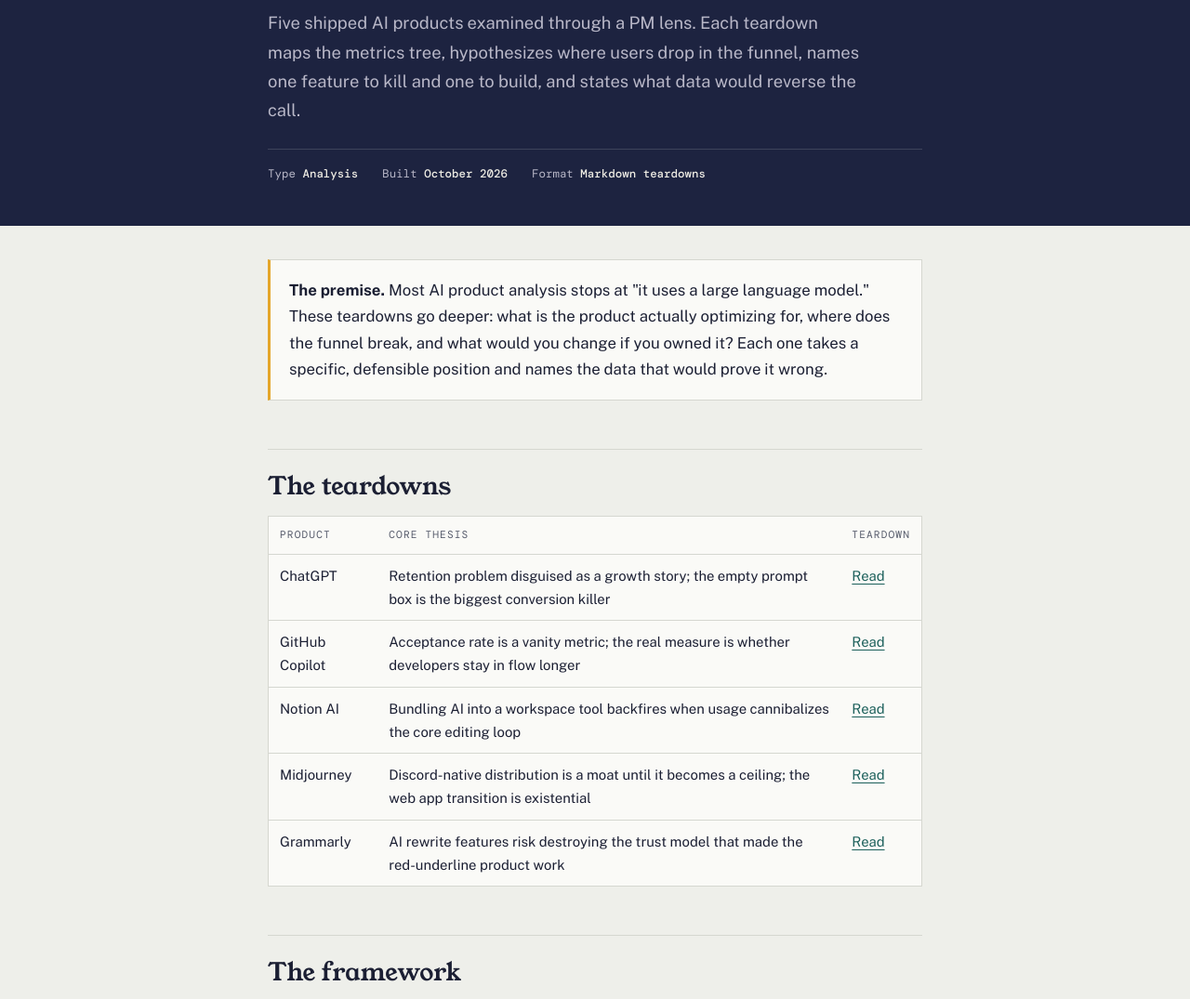
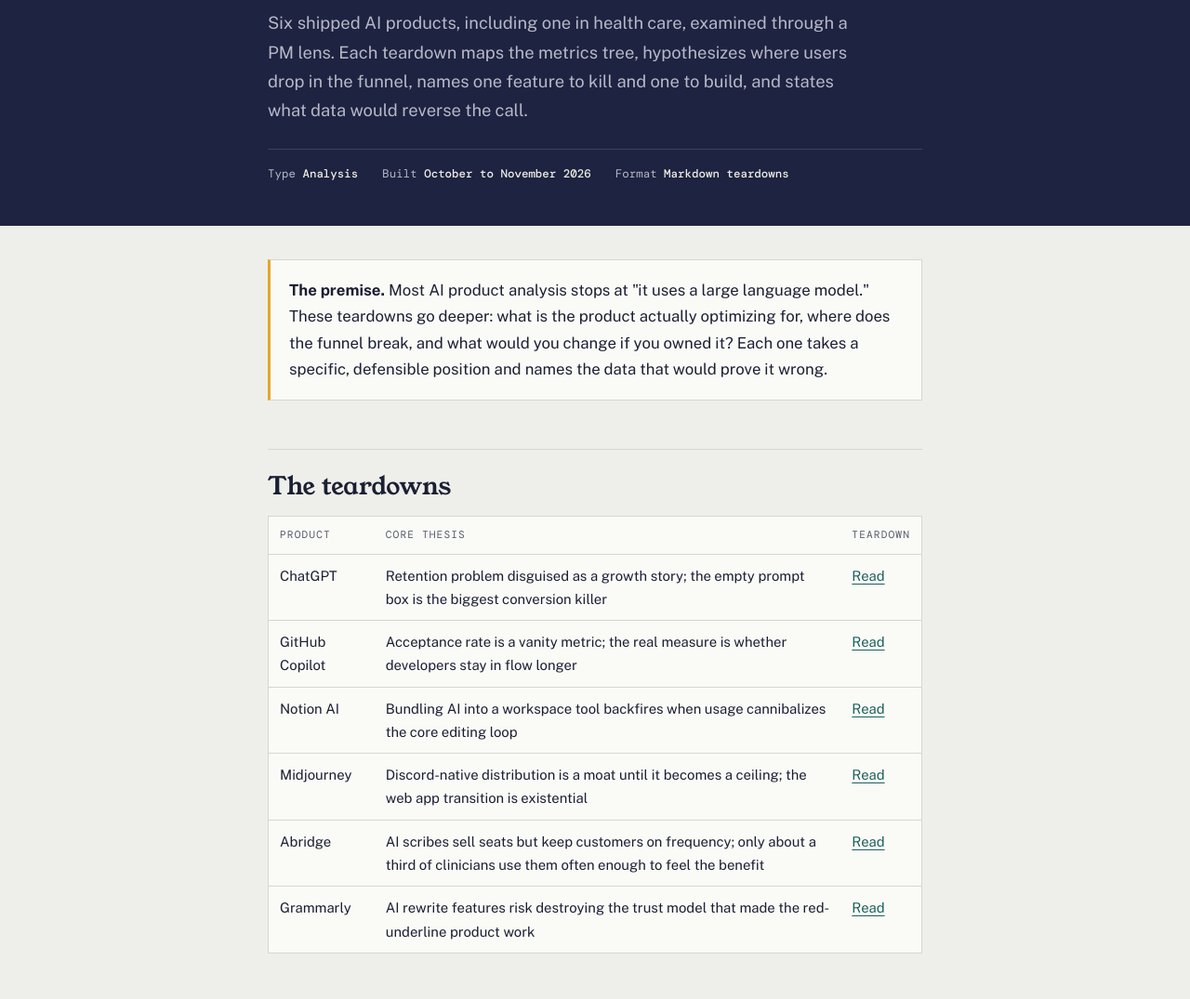
Before and after one commit to AOSMANI123/Aosmani123.github.io, a plain HTML site: page projects/ai-teardowns/index.html in a window 1280 px wide. Shown: the part 219-1294 px from the top of the page at 93% size. Drawn offline with nearby package versions, Linux system fonts and the light colour scheme.

Commit message:
Add a sixth teardown: Abridge
The first health care product in the set, built from public studies.
Updates the teardowns page, changelog, README and homepage card.

Co-Authored-By: Claude Opus 5.5 <noreply@anthropic.com>

```diff
--- a/projects/ai-teardowns/index.html
+++ b/projects/ai-teardowns/index.html
@@ -4,7 +4,7 @@
 <meta charset="UTF-8">
 <meta name="viewport" content="width=device-width, initial-scale=1.0">
 <title>AI Product Teardowns</title>
-<meta name="description" content="Five teardowns of shipped AI products through a PM lens: metrics trees, funnel analysis, and specific feature recommendations. Independent work by Atif Osmani.">
+<meta name="description" content="Six teardowns of shipped AI products through a PM lens: metrics trees, funnel analysis, and specific feature recommendations. Independent work by Atif Osmani.">
 <link rel="preconnect" href="https://fonts.googleapis.com">
 <link rel="preconnect" href="https://fonts.gstatic.com" crossorigin>
 <link href="https://fonts.googleapis.com/css2?family=Young+Serif&family=Public+Sans:ital,wght@0,400;0,600;0,700;1,400&family=DM+Mono:wght@400;500&display=swap" rel="stylesheet">
@@ -17,8 +17,8 @@
     <header class="head">
       <span class="label">Product thinking &middot; Analysis</span>
       <h1>AI product teardowns</h1>
-      <p>Five shipped AI products examined through a PM lens. Each teardown maps the metrics tree, hypothesizes where users drop in the funnel, names one feature to kill and one to build, and states what data would reverse the call.</p>
-      <div class="meta"><span>Type <b>Analysis</b></span><span>Built <b>October 2026</b></span><span>Format <b>Markdown teardowns</b></span></div>
+      <p>Six shipped AI products, including one in health care, examined through a PM lens. Each teardown maps the metrics tree, hypothesizes where users drop in the funnel, names one feature to kill and one to build, and states what data would reverse the call.</p>
+      <div class="meta"><span>Type <b>Analysis</b></span><span>Built <b>October to November 2026</b></span><span>Format <b>Markdown teardowns</b></span></div>
     </header>
   </div>
 </div>
@@ -34,6 +34,7 @@
       <tr><td>GitHub Copilot</td><td>Acceptance rate is a vanity metric; the real measure is whether developers stay in flow longer</td><td><a href="teardown-copilot.md">Read</a></td></tr>
       <tr><td>Notion AI</td><td>Bundling AI into a workspace tool backfires when usage cannibalizes the core editing loop</td><td><a href="teardown-notion-ai.md">Read</a></td></tr>
       <tr><td>Midjourney</td><td>Discord-native distribution is a moat until it becomes a ceiling; the web app transition is existential</td><td><a href="teardown-midjourney.md">Read</a></td></tr>
+      <tr><td>Abridge</td><td>AI scribes sell seats but keep customers on frequency; only about a third of clinicians use them often enough to feel the benefit</td><td><a href="teardown-abridge.md">Read</a></td></tr>
       <tr><td>Grammarly</td><td>AI rewrite features risk destroying the trust model that made the red-underline product work</td><td><a href="teardown-grammarly.md">Read</a></td></tr>
     </tbody>
   </table></div>
```
Also changed, not shown: 3 other files.
